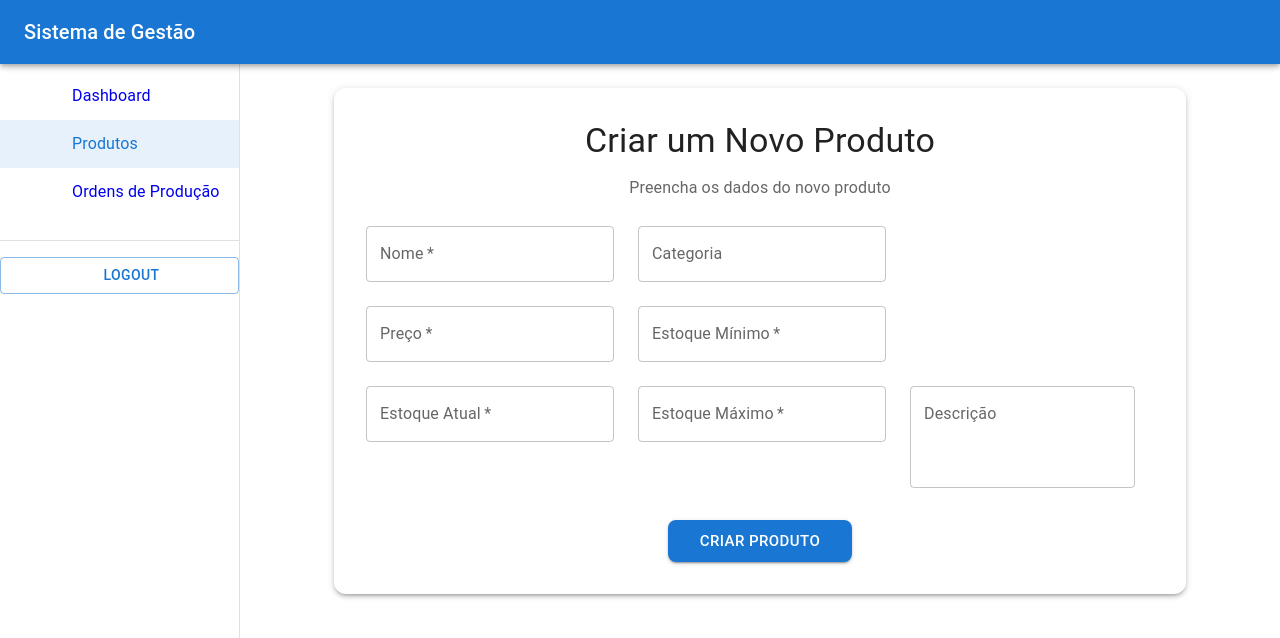
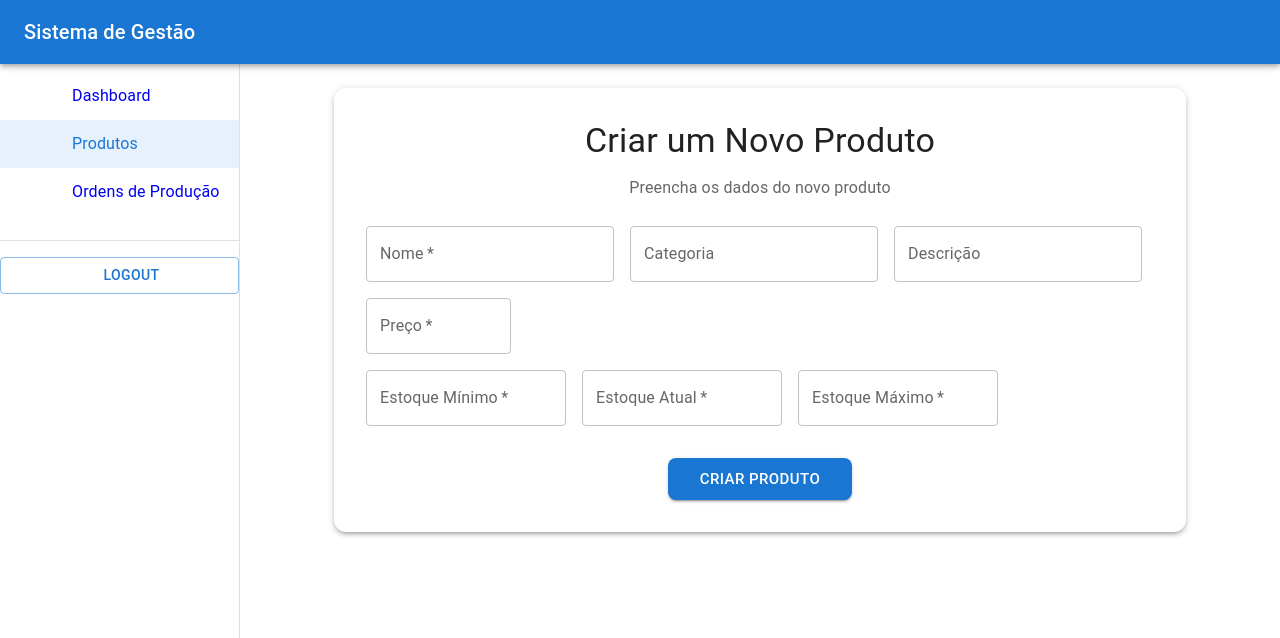
Before and after one commit to gabrielpnovo/frontend-app-web, a React (Create React App) app: page /produtos in a window 1280 px wide. Both pictures are taken after a click on the button "AUTENTICAR PELO GOOGLE". Shown: the top 638 px of the page. Built offline with nearby package versions, Linux system fonts and the light colour scheme; some icons are missing.

Commit message:
Controle dos campos numéricos de ProductForm.js e OrdensDeProducaoForm.js

```diff
--- a/src/view/components/Form/OrdensDeProducaoForm.js
+++ b/src/view/components/Form/OrdensDeProducaoForm.js
@@ -116,7 +116,7 @@ export default function OrdensDeProducaoForm({ produtos, onCriarOrdem }) {
                     fullWidth
                     value={quantidade}
                     onChange={(e) => setQuantidade(e.target.value)}
-                    inputProps={{ min: 0 }}
+                    inputProps= {{ min: 0, max: 10000, step: 1 }}
                     required
                     />
                 </Grid>
--- a/src/view/components/Form/ProductForm.js
+++ b/src/view/components/Form/ProductForm.js
@@ -63,8 +63,9 @@ export default function ProductForm({ onAddProduto }) {
         </Typography>
 
         <Box component="form" onSubmit={handleSubmit} sx={{ mt: 3 }}>
-          <Grid container spacing={3}>
-            <Grid item xs={12} md={6}>
+
+          <Grid container spacing={2} sx={{ mb: 2 }}>
+            <Grid item xs={12} md={4}>
               <TextField
                 label="Nome"
                 name="nome"
@@ -74,59 +75,13 @@ export default function ProductForm({ onAddProduto }) {
                 required
               />
             </Grid>
-            <Grid item xs={12} md={6}>
+            <Grid item xs={12} md={4}>
               <TextField
                 label="Categoria"
                 name="categoria"
                 value={formData.categoria}
                 onChange={handleChange}
                 fullWidth
-              />
-            </Grid>
-            <Grid item xs={12} md={4}>
-              <TextField
-                label="Preço"
-                name="preco"
-                type="number"
-                value={formData.preco}
-                onChange={handleChange}
-                fullWidth
-                required
-              />
-            </Grid>
-            <Grid item xs={12} md={4}>
-              <TextField
-                label="Estoque Mínimo"
-                name="min"
-                type="number"
-                value={formData.min}
-                onChange={handleChange}
-                fullWidth
-                required
-              />
-            </Grid>
-
-            <Grid item xs={12} md={6}>
-              <TextField
-                label="Estoque Atual"
-                name="atual"
-                type="number"
-                value={formData.atual}
-                onChange={handleChange}
-                fullWidth
-                required
-              />
-            </Grid>
-
-            <Grid item xs={12} md={4}>
-              <TextField
-                label="Estoque Máximo"
-                name="max"
-                type="number"
-                value={formData.max}
-                onChange={handleChange}
-                fullWidth
-                required
               />
             </Grid>
 
@@ -137,8 +92,65 @@ export default function ProductForm({ onAddProduto }) {
                 value={formData.descricao}
                 onChange={handleChange}
                 fullWidth
-                multiline
-                rows={3}
+              />
+            </Grid>
+          </Grid>
+
+          <Grid container spacing={2} sx={{ mb: 2 }}>
+            <Grid item xs={12} md={4}>
+              <TextField
+                label="Preço"
+                name="preco"
+                type="number"
+                value={formData.preco}
+                onChange={handleChange}
+                inputProps= {{ min: 0, max: 1000, step: 0.01 }}
+                fullWidth
+                required
+              />
+            </Grid>
+          </Grid>
+
+          <Grid container spacing={2} sx={{ mb: 2 }}>
+            <Grid item xs={16} md={4}>
+              <TextField
+                label="Estoque Mínimo"
+                name="min"
+                type="number"
+                value={formData.min}
+                onChange={handleChange}
+                inputProps= {{ min: 0, max: 10000, step: 1 }}
+                fullWidth
+                sx={{ minWidth: 200 }}
+                required
+              />
+            </Grid>
+
+            <Grid item xs={16} md={4}>
+              <TextField
+                label="Estoque Atual"
+                name="atual"
+                type="number"
+                value={formData.atual}
+                onChange={handleChange}
+                inputProps= {{ min: 0, max: 10000, step: 1 }}
+                fullWidth
+                sx={{ minWidth: 200 }}
+                required
+              />
+            </Grid>
+
+            <Grid item xs={16} md={4}>
+              <TextField
+                label="Estoque Máximo"
+                name="max"
+                type="number"
+                value={formData.max}
+                onChange={handleChange}
+                inputProps= {{ min: 0, max: 10000, step: 1 }}
+                fullWidth
+                sx={{ minWidth: 200 }}
+                required
               />
             </Grid>
           </Grid>
```
